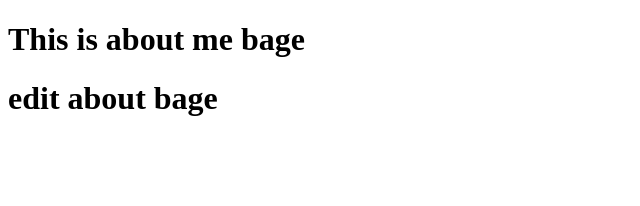
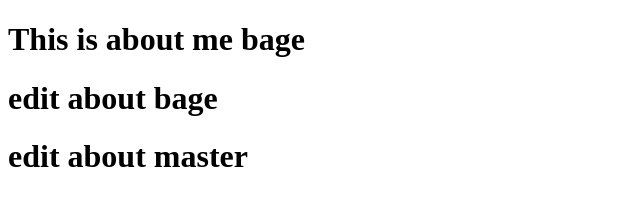
Before and after one commit to sarahmenyee/TC-one, a plain HTML site: page about.html in a window 1280 px wide. Shown: the whole page, without its empty margins (0-640 px from the left). Drawn offline with Linux system fonts and the light colour scheme.

Commit message:
add h1 in about

```diff
--- a/about.html
+++ b/about.html
@@ -6,6 +6,7 @@
 <body>
 <h1>This is about me bage</h1>
 <h1>edit about bage</h1>
+<h1>edit about master</h1>
 
 </body>
 </html>
```
